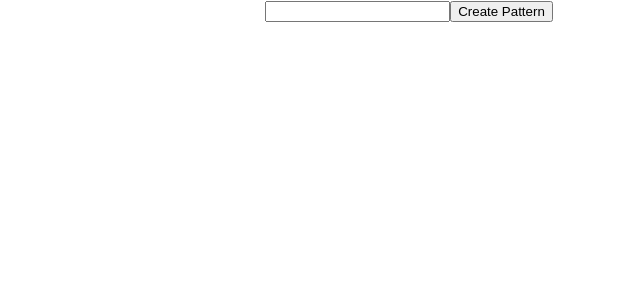
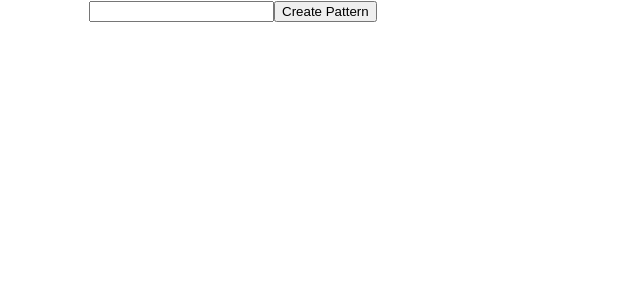
Before and after one commit to aditi-hooda/pattern, a React (Create React App) app: page / in a window 1280 px wide. Shown: the top 300 px of the page, without its empty margins (231-871 px from the left). Built offline with nearby package versions, Linux system fonts and the light colour scheme.

Commit message:
updated scss

```diff
--- a/package.json
+++ b/package.json
@@ -9,6 +9,7 @@
     "react": "^18.2.0",
     "react-dom": "^18.2.0",
     "react-scripts": "5.0.1",
+    "sass": "^1.57.1",
     "web-vitals": "^2.1.4"
   },
   "scripts": {
--- a/src/App.js
+++ b/src/App.js
@@ -1,5 +1,4 @@
 import logo from './logo.svg';
-import './App.css';
 import Home from './Pages/Home/Home';
 
 function App() {
--- a/src/App.css
+++ b/src/App.scss
@@ -1,5 +1,8 @@
+@import url('./Components/index.scss');
+
 .App {
-  text-align: center;
+  width: 50%;
+  margin: auto;
 }
 
 .App-logo {
@@ -32,6 +35,7 @@
   from {
     transform: rotate(0deg);
   }
+
   to {
     transform: rotate(360deg);
   }
--- a/src/Components/InputComponent/inputComponent.jsx
+++ b/src/Components/InputComponent/inputComponent.jsx
@@ -2,15 +2,15 @@ import React, { useState } from 'react';
 
 export default function InputComponent() {
     const [inputValue, setInputValue] = useState('');
-
+    const x = "*" + <br /> + "**\n\r***\n\r****";
     function handleChange(event) {
         setInputValue(event.target.value);
     }
-    function handleClick(event){
+    function handleClick(event) {
         //create pattern for each letter in input field
         var characters = inputValue.split("");
-        for(var ch in characters){
-            switch(ch){
+        for (var ch in characters) {
+            switch (ch) {
                 case 'A':
                     //call function to print A
                     break;
@@ -93,13 +93,19 @@ export default function InputComponent() {
     }
 
     return (
-        <>
+        <div className='container'>
+            <div className="form">
                 <input
                     type="text"
                     value={inputValue}
                     onChange={handleChange}
                 />
                 <button onClick={handleClick}>Create Pattern</button>
-        </>
+            </div>
+
+            <div className='container-center'>
+
+            </div>
+        </div>
     );
 }
--- /dev/null
+++ b/src/Components/index.scss
@@ -0,0 +1 @@
+@import url('./InputComponent/inputComponent.scss');
--- a/src/index.js
+++ b/src/index.js
@@ -1,6 +1,6 @@
 import React from 'react';
 import ReactDOM from 'react-dom/client';
-import './index.css';
+import './index.scss';
 import App from './App';
 import reportWebVitals from './reportWebVitals';
 
--- a/src/index.css
+++ b/src/index.scss
@@ -1,3 +1,4 @@
+@import url('./App.scss');
 body {
   margin: 0;
   font-family: -apple-system, BlinkMacSystemFont, 'Segoe UI', 'Roboto', 'Oxygen',
```
Also changed, not shown: src/Components/InputComponent/inputComponent.scss (added), 1 other file (tests, documents, lock files or other folders). Lines whose indentation alone changed are shown as unchanged.
